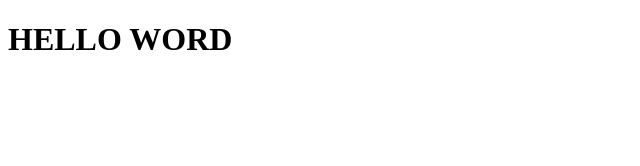
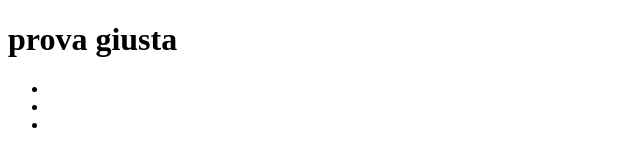
Before and after one commit to vitodepi16/htmlcss-hello, a plain HTML site: page index.html in a window 1280 px wide. Shown: the whole page, without its empty margins (0-640 px from the left). Drawn offline with Linux system fonts and the light colour scheme.

Commit message:
inizio prove

```diff
--- a/index.html
+++ b/index.html
@@ -1,12 +1,31 @@
 <!DOCTYPE html>
 <html lang="en">
+
 <head>
     <meta charset="UTF-8">
     <meta http-equiv="X-UA-Compatible" content="IE=edge">
     <meta name="viewport" content="width=device-width, initial-scale=1.0">
-    <title>Document</title>
+    <title>Esperimenti html</title>
 </head>
+ <!-- inizio header -->
 <body>
-    <h1>HELLO WORD</h1>
+    <h1>prova giusta</h1>
 </body>
+
+<header>
+
+</header>
+
+    <main>
+        <ul>
+            <li>       </li>
+            <li>       </li>
+            <li>       </li>
+        </ul>
+    </main>
+
+<footer>
+
+</footer>
+
 </html>
```
